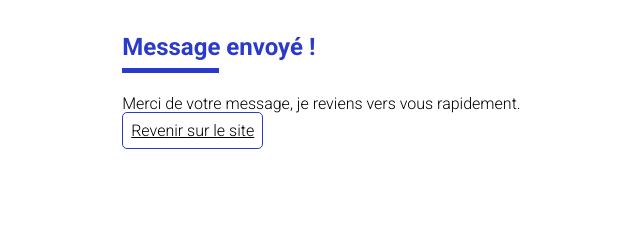
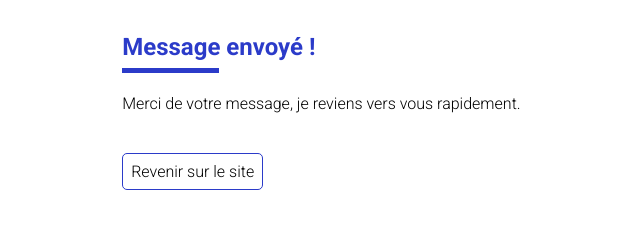
Before and after one commit to alexrobert75/site-agata, a plain HTML site: page message-sent.html in a window 1280 px wide. Shown: the whole page, without its empty margins (1-641 px from the left). Drawn offline with Linux system fonts and the light colour scheme.

Commit message:
Add files via upload

```diff
--- a/assets/styles.css
+++ b/assets/styles.css
@@ -434,11 +434,12 @@ footer {
 .btn-light {
     border: 1px solid rgb(43, 59, 201);
     background-color: white;
-    color: black;
+    color: black !important;
     border-radius: 5px !important;
     padding: 0.5em !important;
     cursor: pointer;
     transition: all 0.5s;
+    text-decoration: none !important;
 }
 
 .btn-light:hover {
@@ -451,6 +452,9 @@ footer {
     margin: 2em 0;
 }
 
+.text-msg {
+    margin-bottom: 3em;
+}
 
 @media (max-width: 1400px) {
 
```
